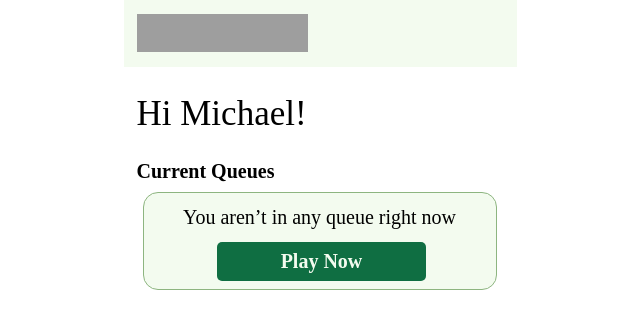
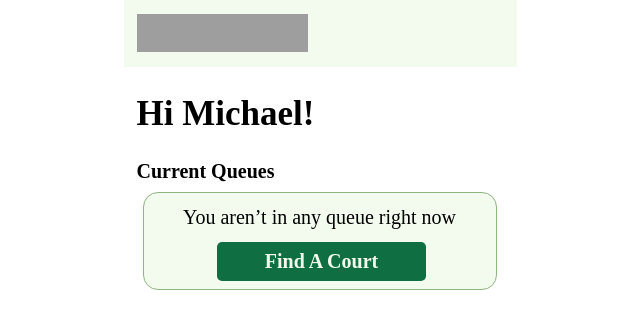
Before and after one commit to mykoal/pickupnow, a React (Create React App) app: page / in a window 1280 px wide. Shown: the top 330 px of the page, without its empty margins (320-960 px from the left). Built offline with nearby package versions, Linux system fonts and the light colour scheme; grey boxes are pictures that could not be loaded.

Commit message:
Create Variant Design

```diff
--- a/src/Screens/MainScreen.jsx
+++ b/src/Screens/MainScreen.jsx
@@ -16,7 +16,7 @@ export const MainScreen = () => {
 	return (
 		<div className="bg-white flex flex-row justify-center w-full">
 			<div className="bg-white overflow-hidden w-[393px] h-[852px] relative">
-				<div className="absolute w-[183px] top-[94px] left-[13px] [font-family:Gabarito] font-normal text-black text-[35px] tracking-[0] leading-[normal]">
+				<div className="absolute w-[183px] top-[94px] left-[13px] [font-family:Gabarito] font-bold text-black text-[35px] tracking-[0] leading-[normal]">
 					Hi Michael!
 				</div>
 				<div className="absolute w-[164px] top-[160px] left-[13px] [font-family:Gabarito] font-bold text-black text-[20px] tracking-[0] leading-[normal] whitespace-nowrap">
@@ -28,7 +28,7 @@ export const MainScreen = () => {
 						onClick={navigateToPlay}>
 						<div className="absolute w-[209px] h-[39px] top-0 left-0 bg-[#0f6e42] rounded-[5px]" />
 						<div className="absolute w-[206px] h-[30px] top-[8px] left-[2px] [font-family:Gabarito] font-bold text-[#f3fbef] text-[20px] text-center tracking-[0] leading-[normal]">
-							Play Now
+							Find A Court
 						</div>
 					</div>
 					<p className="absolute w-[332px] top-[13px] left-[10px] [font-family:Gabarito] font-normal text-black text-[20px] text-center tracking-[0] leading-[normal]">
```
